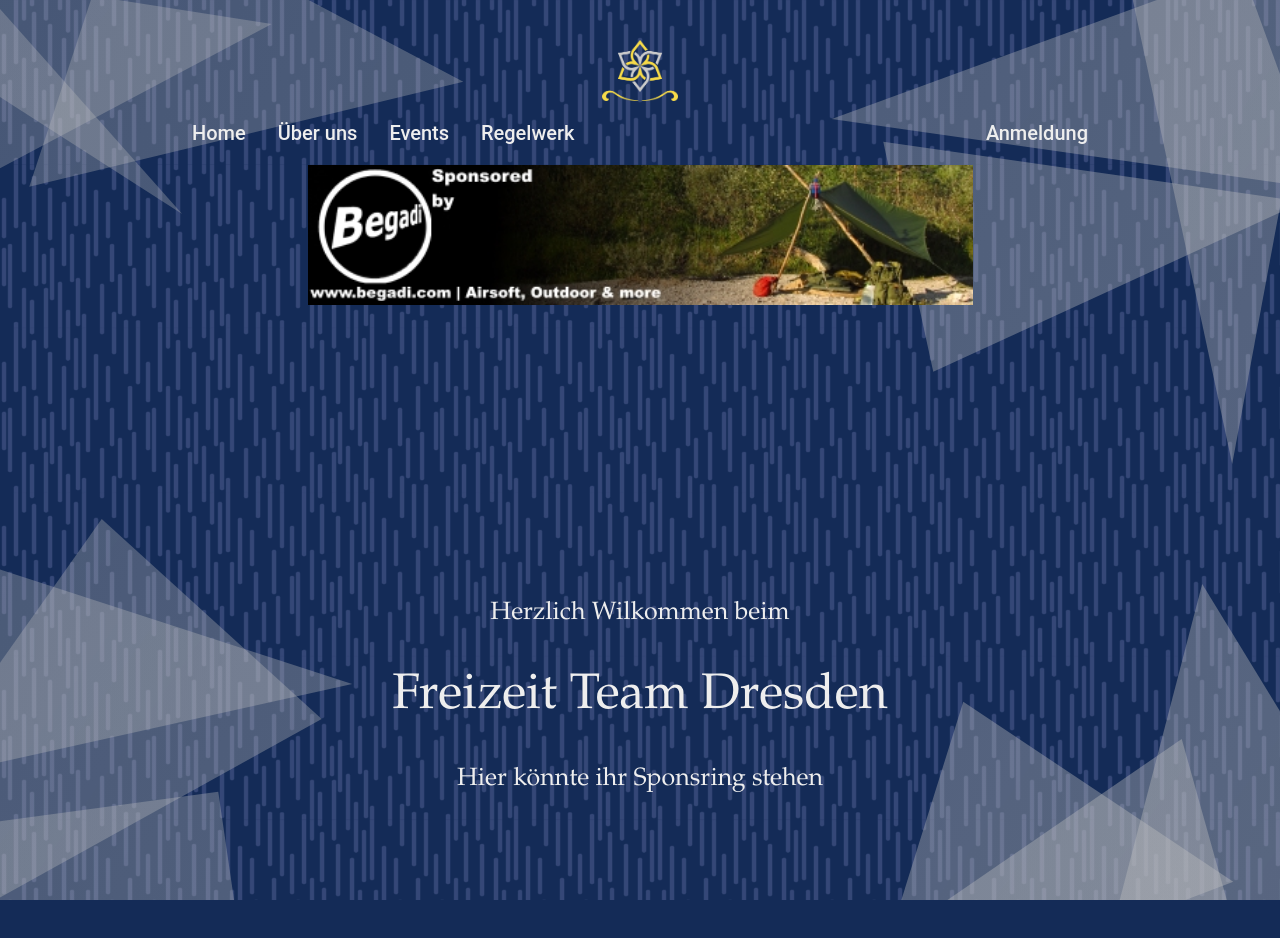
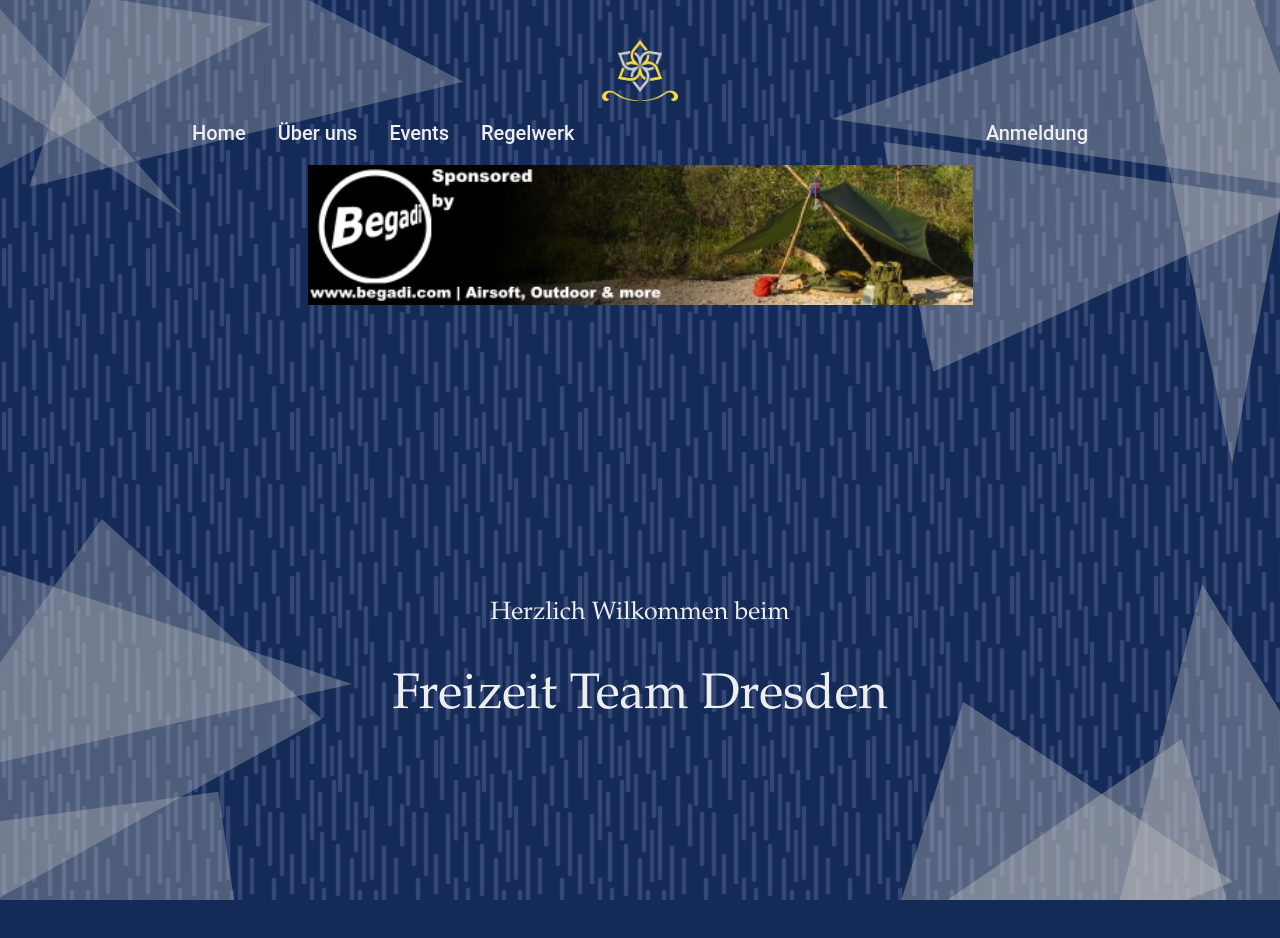
Before and after one commit to freizeit-team-dresden/airsoft, an Angular app: page /#/ in a window 1280 px wide. Shown: the top 938 px of the page. Built offline with nearby package versions, Linux system fonts and the light colour scheme.

Commit message:
Update home.component.html

```diff
--- a/src/app/home/home.component.html
+++ b/src/app/home/home.component.html
@@ -4,8 +4,6 @@
   <span class="subtitle">Herzlich Wilkommen beim </span>
     <br><br><br>
     <span class="title">Freizeit Team Dresden</span>
-    <br><br><br>
-    <span class="subtitle">Hier könnte ihr Sponsring stehen</span>
 </div>
 <div class="flex-container">
     <div class="flex-child">
```
